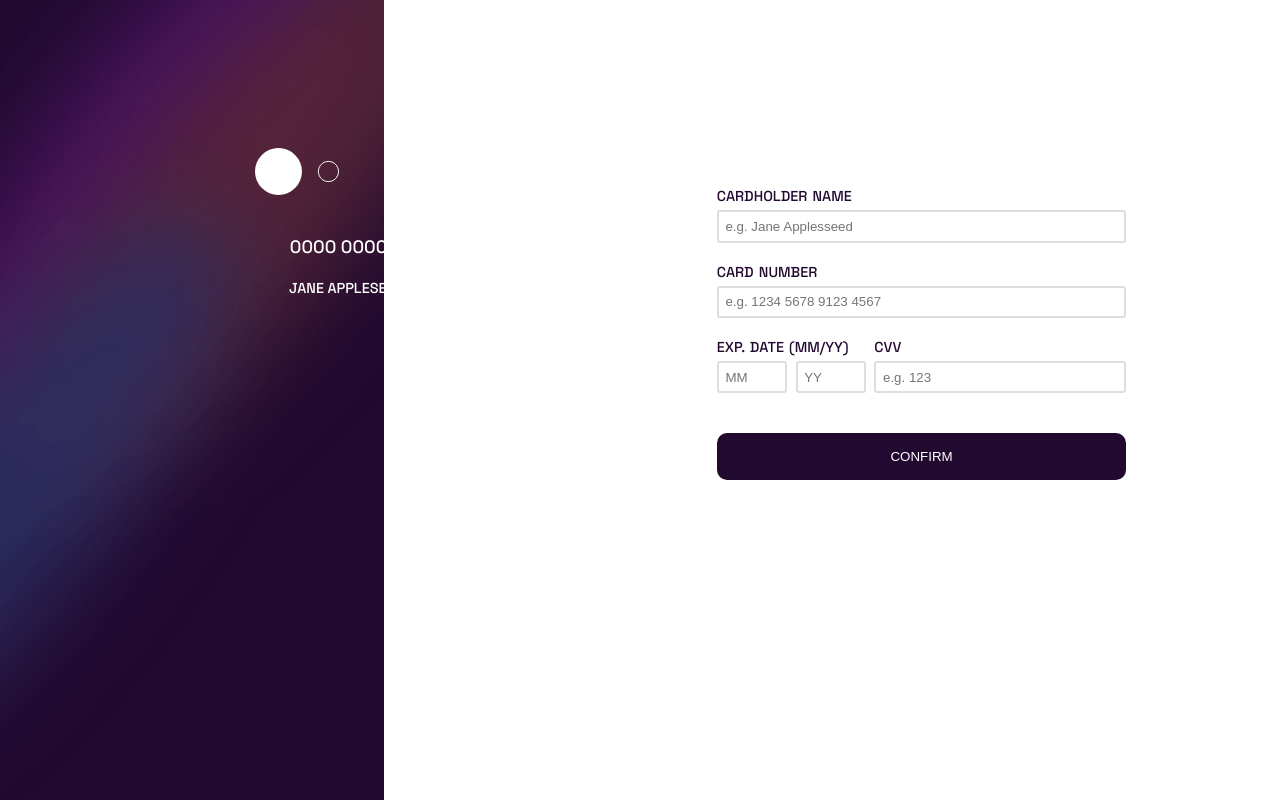
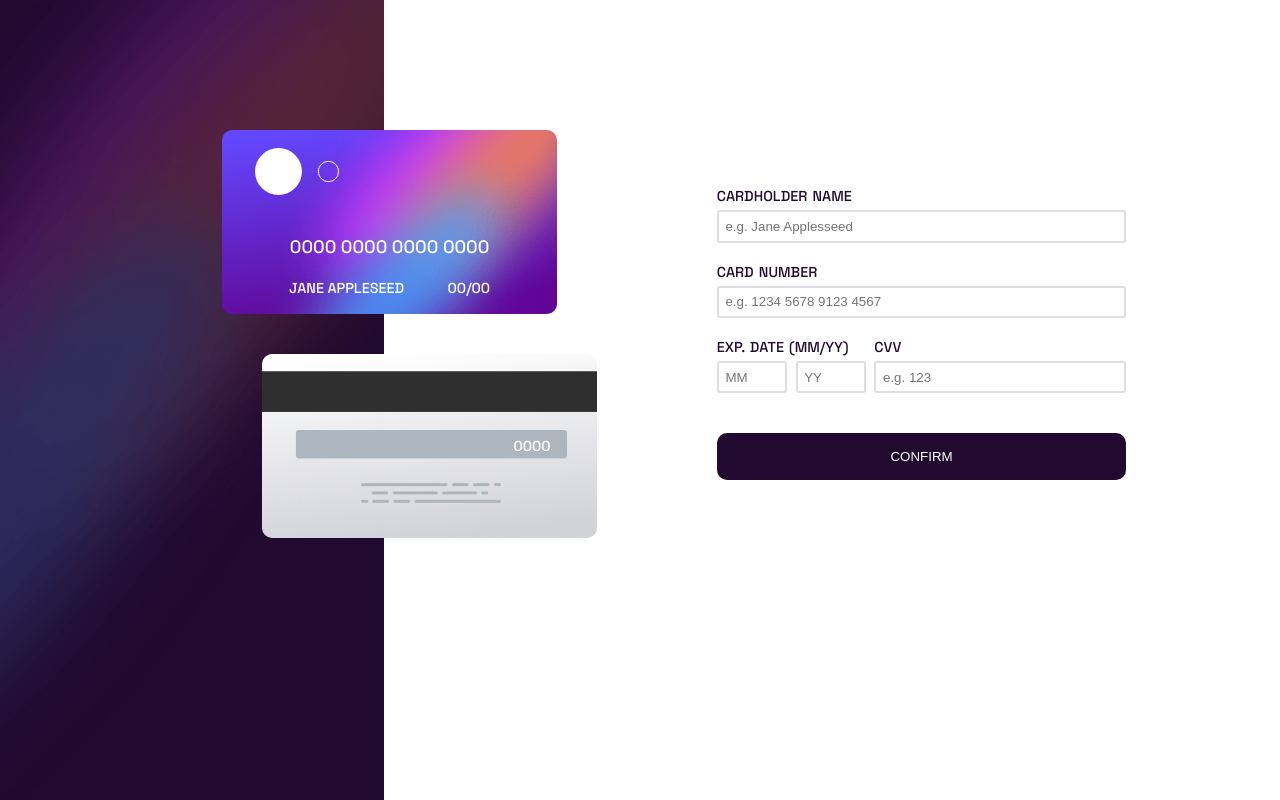
Before and after one commit to KamalAborida/Interactive-Card-Details-Form-Main, a plain HTML site: page index.html in a window 1280 px wide. Drawn offline with Linux system fonts and the light colour scheme.

Commit message:
Path Edits Final

```diff
--- a/sass/_visaContainer.scss
+++ b/sass/_visaContainer.scss
@@ -1,5 +1,5 @@
 @mixin backgroundStructure ($url, $repeat, $size) {
-  background: $url;
+  background-image: $url;
   background-repeat: $repeat;
   background-size: $size;
 }
@@ -21,7 +21,9 @@
 }
 
 .visa-front{
-  @include backgroundStructure(url(./images/bg-card-front.png), no-repeat, cover);
+  background-image: url("../images/bg-card-front.png");
+  background-repeat: no-repeat;
+  background-size: cover;
   position: relative;
   z-index: 100;
   top: 120px;
@@ -29,7 +31,9 @@
 }
 
 .visa-back{
-  @include backgroundStructure(url(./images/bg-card-back.png), no-repeat, cover);
+  background-image: url("../images/bg-card-back.png");
+  background-repeat: no-repeat;
+  background-size: cover;
   position: relative;
   bottom: 120px;
   left: 20px;
```
Also changed, not shown: css/main.css.
